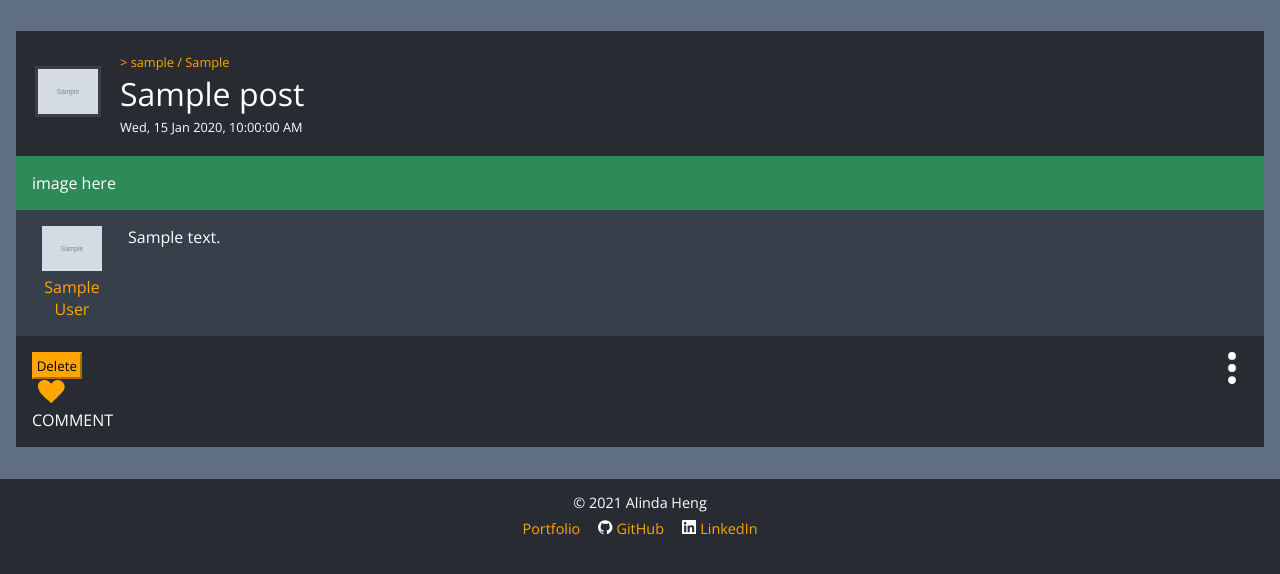
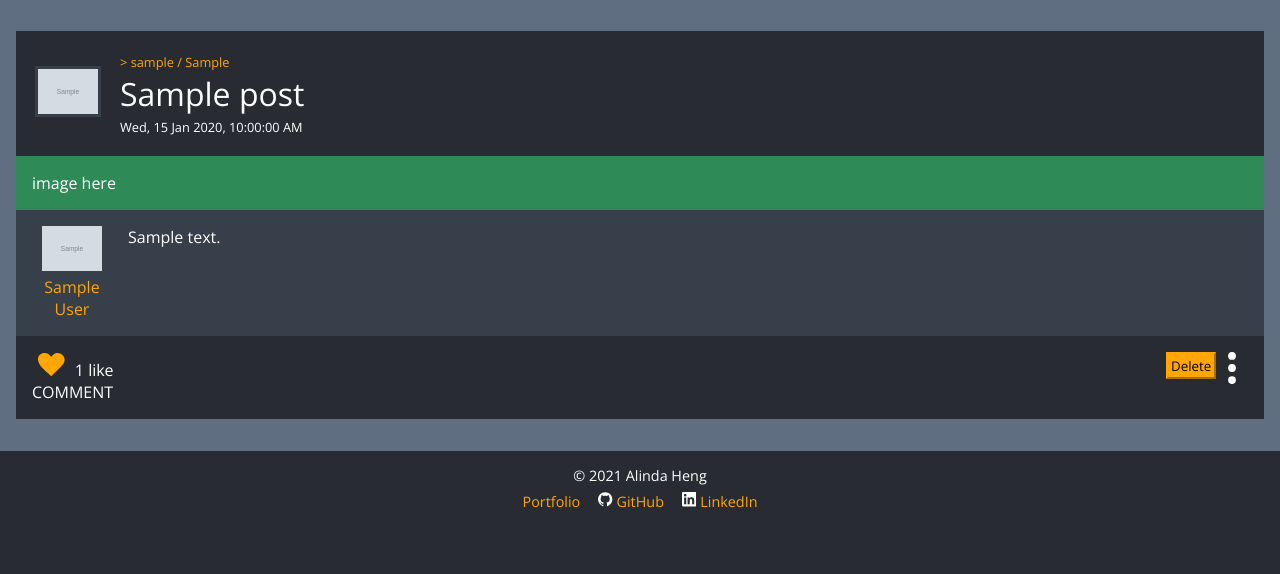
Before and after one commit to Alindah/stalkback, a Flask app: page /liked in a window 1280 px wide. Shown: the part 81-655 px from the top of the page. Run offline with Flask 2, Linux system fonts and the light colour scheme; a user stored in the database is signed in; tables that the repository leaves empty hold one stand-in row (values such as "Sample post"); grey boxes marked "Sample" are stand-in pictures.

Commit message:
Added like count to post

```diff
--- a/app/main.py
+++ b/app/main.py
@@ -205,7 +205,6 @@ def profile(username, category = "none"):
     cat_dd = CategoryDropdown(uc_names)
 
     if request.method == 'POST':
-        print("POSTED " + request.form['like_id'])
         # Start/stop stalking
         if button_stalk.submit.data:
             if current_user.is_stalking(user):
@@ -350,5 +349,4 @@ def test():
     #    print(u.id)
     return render_template('test.html')
 
-
 app.run(host = 'localhost', port = '5000', debug = True)
--- a/app/static/default.css
+++ b/app/static/default.css
@@ -277,6 +277,10 @@ input[type='submit'] {
     border-color: var(--color-warning);
 }
 
+.button-del-post {
+    float: right;
+}
+
 .search-container {
     display: inline;
     width: 100%;
--- a/app/static/script.js
+++ b/app/static/script.js
@@ -33,7 +33,7 @@ function toggleLike(button) {
         body: new FormData(button.parentElement),
     }).then(function(response) {
         // Toggle between like icons
-        icons = button.getElementsByTagName('div')
+        var icons = button.getElementsByTagName('div')
 
         for (let i of icons)
             i.style.display = (i.style.display == "") ? "none" : "";
--- a/app/templates/macros.html
+++ b/app/templates/macros.html
@@ -98,7 +98,7 @@
                         <title>Options</title>
                         <path d="M15,0A15,15,0,1,1,0,15,15,15,0,0,1,15,0Zm0,92.93a15,15,0,1,1-15,15,15,15,0,0,1,15-15Zm0-46.47a15,15,0,1,1-15,15,15,15,0,0,1,15-15Z"/>
                     </svg></td>
-                <form action="" method="POST">
+                <form class="button-del-post" action="" method="POST">
                     {{ del_form.csrf_token() }}
                     {{ del_form.del_id(value=p.id) }}
                     {{ del_form.del_post }}
@@ -118,6 +118,9 @@
                         <div class="svg-icon like-icon" style="display:none;">{{ unliked_icon() }}</div>
                     {% endif %}
                 </button>
+                {% if p.liked_by | length > 0 %}
+                    <span class="like-count">{{ p.liked_by | length }}</span> like{% if p.liked_by | length != 1 %}s{%endif%}
+                {% endif %}
             </form>
             COMMENT
             <br>
```
